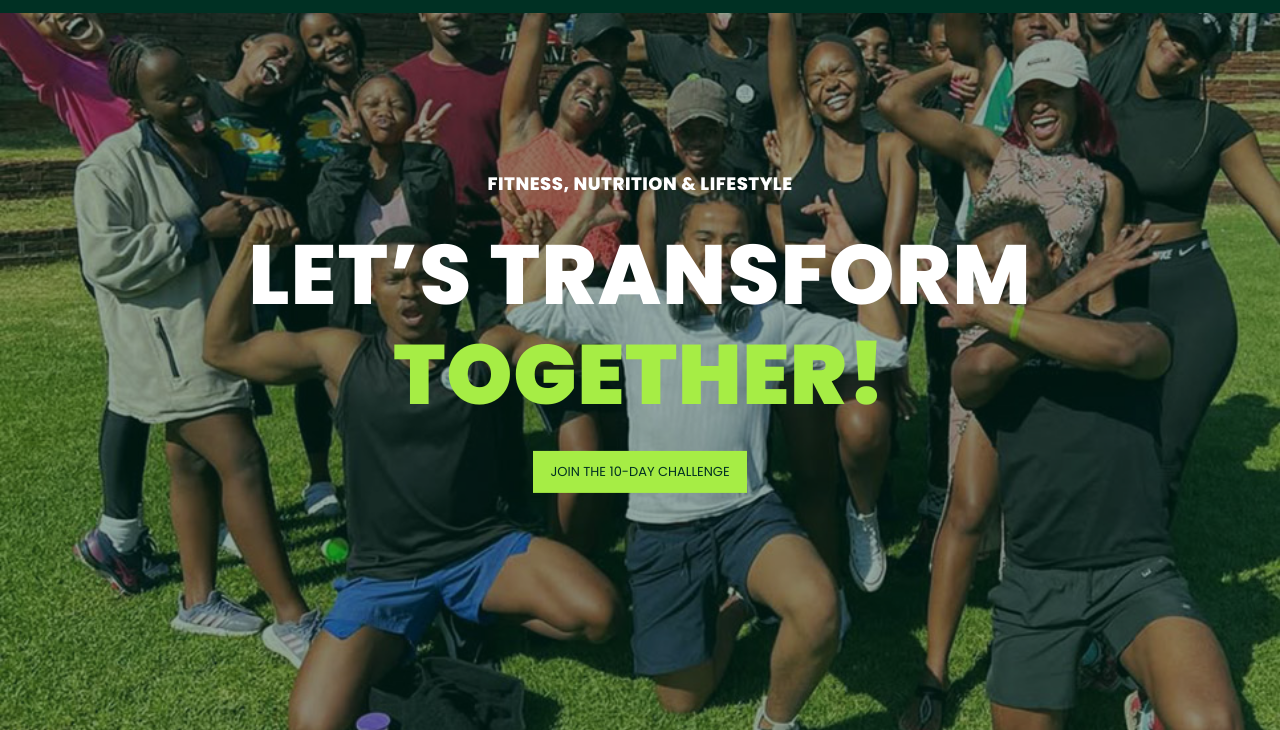
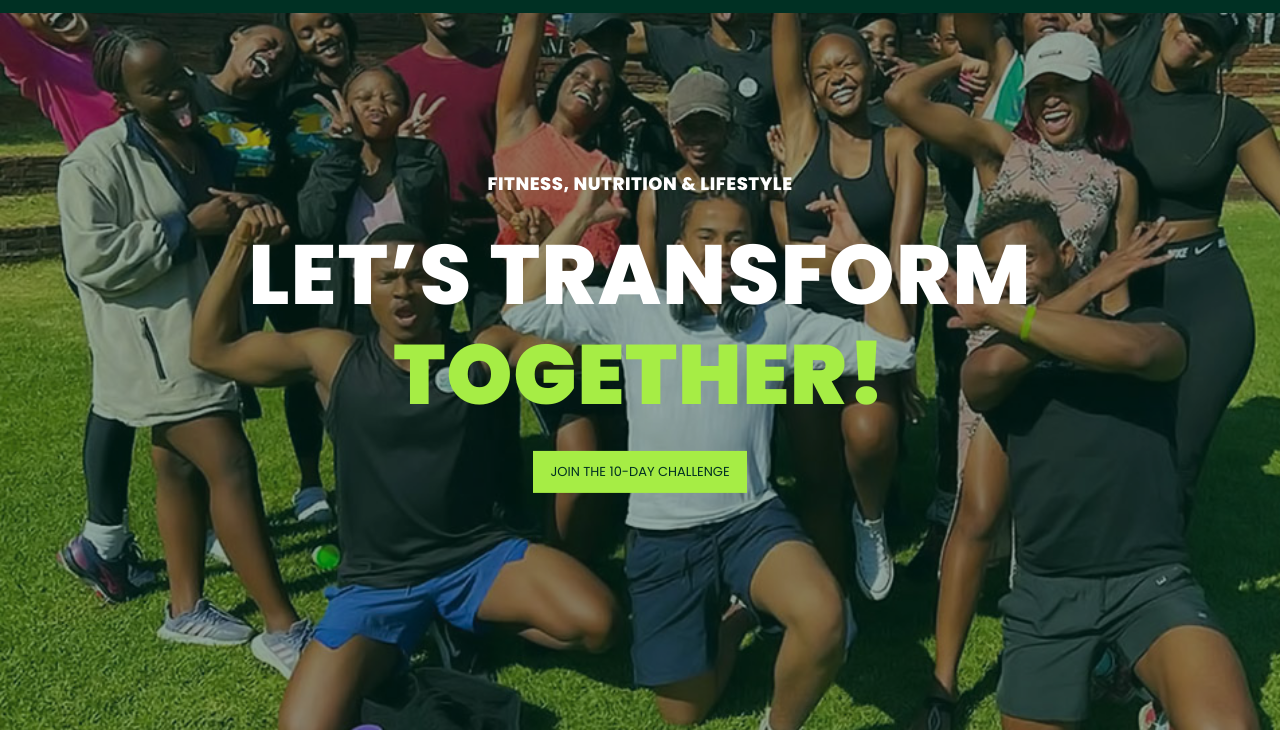
Before and after one commit to tumelo-sebego/Fitness_Website, a plain HTML site: page index.html in a window 1280 px wide. Shown: the part 67-797 px from the top of the page. Drawn offline with nearby package versions, Linux system fonts and the light colour scheme.

Commit message:
changed hero image link

```diff
--- a/assets/css/templatemo-training-studio.css
+++ b/assets/css/templatemo-training-studio.css
@@ -1260,7 +1260,7 @@ responsive
 #bg-image {
   width: 100%;
   height: 100vh;
-  background-image: url('../images/Hero-Img.jpg');
+  background-image: url('../images/hero.jpg');
   background-size: cover;
   background-position: center;
   background-repeat: no-repeat;
```
Also changed, not shown: assets/images/Hero-Img.jpg (deleted), assets/images/hero.jpg (added).
